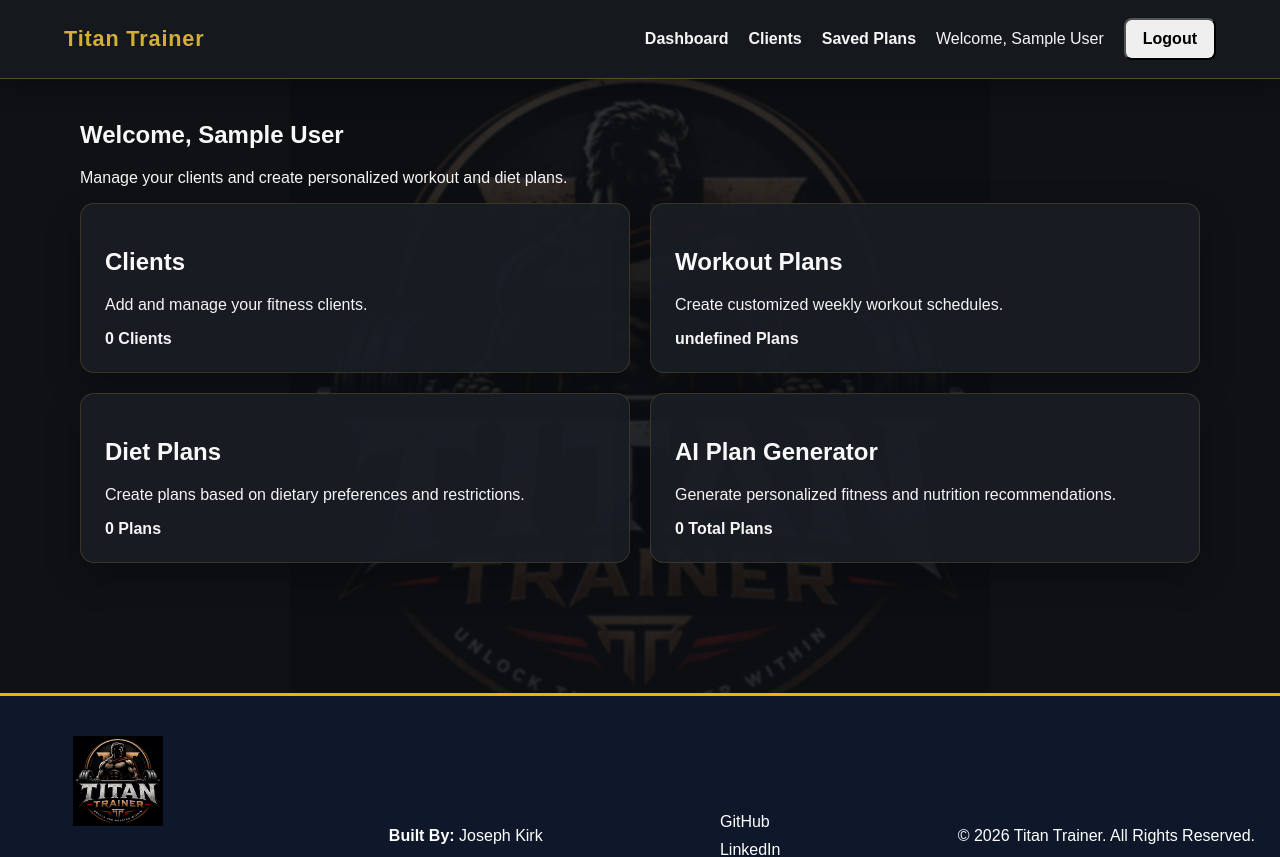
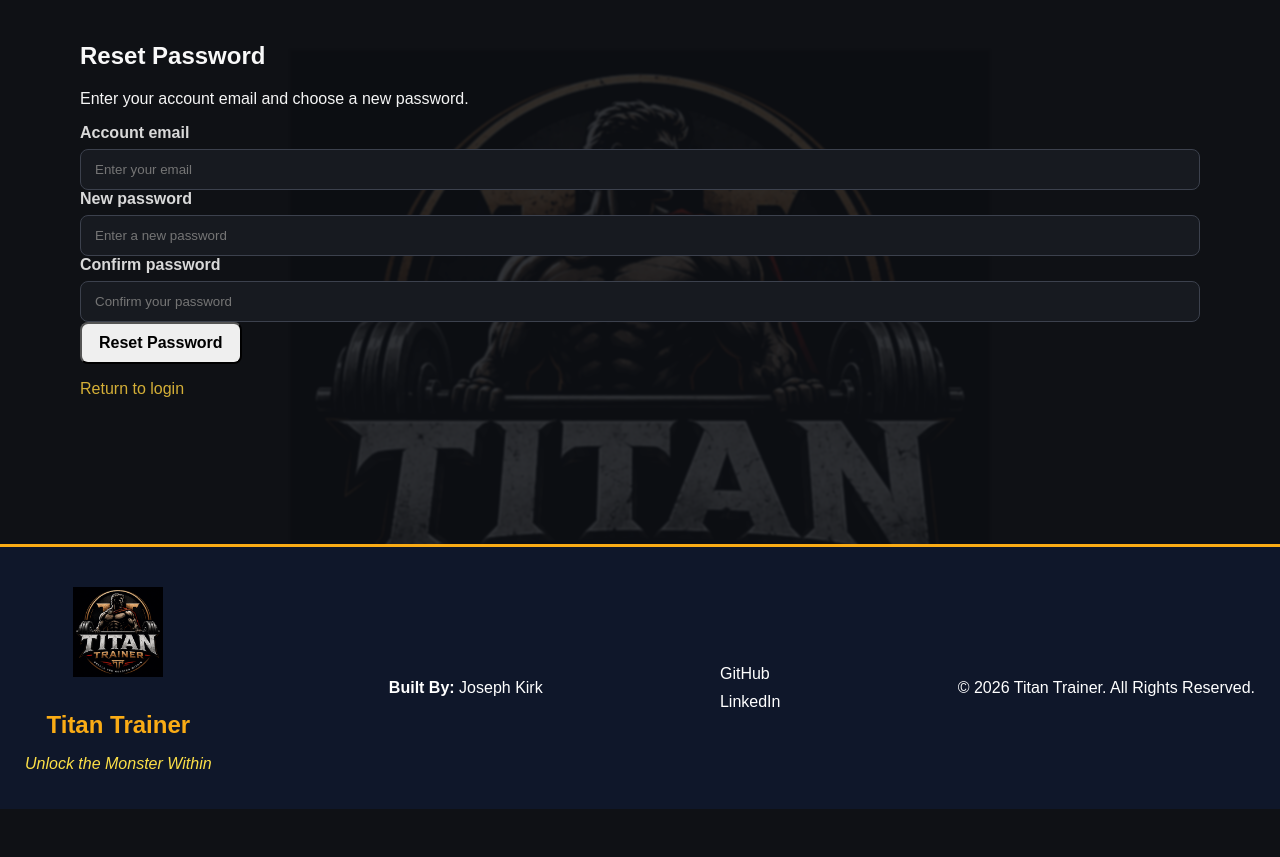
Before and after one commit to josephkirk007-spec/FitnessApp, a React (Vite) app in the folder fitcoach-ai/client/: page /forgot-password in a window 1280 px wide. Before the commit this address led to /dashboard. Shown: the top 857 px of the page. After the commit the page ends 809 px from the top, so only its background shows below. Built offline with nearby package versions, Linux system fonts and the light colour scheme; sample sign-in values are in the browser's storage.

Commit message:
Add Forgot Password Page

```diff
--- a/fitcoach-ai/client/src/App.jsx
+++ b/fitcoach-ai/client/src/App.jsx
@@ -12,12 +12,12 @@
 import SavedPlans from "./pages/SavedPlans";
 import BackgroundLayout from "./components/BackgroundLayout";
 import Footer from "./components/Footer";
+import ForgotPassword from "./pages/ForgotPassword";
 
 function App() {
   const{ user } = useAuth();
 
   return (
-        <BrowserRouter>
          <BackgroundLayout>
           <Routes>
             <Route path="/"
@@ -30,6 +30,8 @@
             <Route path="/register" element={<Register />} />
 
             <Route path="/login" element={<Login />} />
+
+            <Route path="/forgot-password" element={<ForgotPassword />} />
 
             <Route element={<ProtectedRoute />}>
               <Route path="/dashboard" element={<Dashboard />} />
@@ -45,7 +47,6 @@
           </Routes>
           <Footer />
         </BackgroundLayout>
-      </BrowserRouter>
   );
 }
 
--- /dev/null
+++ b/fitcoach-ai/client/src/components/DietPlanCard.jsx
@@ -0,0 +1,39 @@
+function DietPlanCard({ plan }) {
+  return (
+    <article className="plan-card">
+      <h2>{plan.title}</h2>
+
+      <p>
+        <strong>Client:</strong>{" "}
+        {plan.client?.name || "Unknown client"}
+      </p>
+
+      <p>
+        <strong>Daily calories:</strong>{" "}
+        {plan.dailyCalories}
+      </p>
+
+      <p>
+        <strong>Protein:</strong>{" "}
+        {plan.protein} g
+      </p>
+
+      <p>
+        <strong>Carbohydrates:</strong>{" "}
+        {plan.carbs} g
+      </p>
+
+      <p>
+        <strong>Fat:</strong>{" "}
+        {plan.fat} g
+      </p>
+
+      <p>
+        <strong>Diet preference:</strong>{" "}
+        {plan.dietPreference}
+      </p>
+    </article>
+  );
+}
+
+export default DietPlanCard;
--- a/fitcoach-ai/client/src/context/AuthContext.jsx
+++ b/fitcoach-ai/client/src/context/AuthContext.jsx
@@ -1,8 +1,11 @@
 import { createContext, useContext, useState } from "react";
+import { useNavigate } from "react-router-dom";
 
 const AuthContext = createContext();
 
 export function AuthProvider({ children }) {
+    const navigate = useNavigate();
+
     const [user, setUser] = useState(() => {
         const savedUser = localStorage.getItem("user");
 
@@ -17,7 +20,7 @@
     const logout = () => {
         localStorage.removeItem("user");
         setUser(null);
-        Navigate("/login");
+        navigate("/login");
     };
 
     return (
--- a/fitcoach-ai/client/src/index.css
+++ b/fitcoach-ai/client/src/index.css
@@ -345,3 +345,49 @@
     flex-direction: column;
   }
 }
+
+.forgot-password {
+  margin: 12px 0;
+  text-align: right;
+}
+
+.forgot-password a {
+  color: #facc15;
+  text-decoration: none;
+}
+
+.forgot-password a:hover {
+  text-decoration: underline;
+}
+
+.success-message {
+  padding: 12px;
+  margin: 12px 0;
+  border: 1px solid #22c55e;
+  border-radius: 8px;
+  background: rgba(34, 197, 94, 0.15);
+  color: #dcfce7;
+}
+
+.error-message {
+  padding: 12px;
+  margin: 12px 0;
+  border: 1px solid #ef4444;
+  border-radius: 8px;
+  background: rgba(239, 68, 68, 0.15);
+}
+
+.clickable-card {
+  cursor: pointer;
+  transition: all 0.25s ease;
+}
+
+.clickable-card:hover {
+  transform: translateY(-6px);
+  border: 2px solid #facc15;
+  box-shadow: 0 10px 30px rgba(250, 204, 21, 0.35);
+}
+
+.clickable-card:active {
+  transform: scale(0.98);
+}
--- a/fitcoach-ai/client/src/main.jsx
+++ b/fitcoach-ai/client/src/main.jsx
@@ -3,11 +3,14 @@
 import './index.css'
 import App from './App.jsx'
 import { AuthProvider } from './context/AuthContext.jsx'
+import { BrowserRouter } from 'react-router-dom'
 
 createRoot(document.getElementById('root')).render(
   <StrictMode>
+    <BrowserRouter>
     <AuthProvider>
       <App />
     </AuthProvider>
+    </BrowserRouter>
   </StrictMode>,
 );
--- a/fitcoach-ai/client/src/pages/Dashboard.jsx
+++ b/fitcoach-ai/client/src/pages/Dashboard.jsx
@@ -3,18 +3,20 @@
 import { useAuth } from "../context/AuthContext";
 import api from "../services/api";
 import { captureOwnerStack } from "react";
+import { useNavigate } from "react-router-dom";
 
 function Dashboard() {
     const { user } = useAuth();
+    const navigate = useNavigate();
 
-    const [stats, useStats] = useState({
+    const [stats, setStats] = useState({
         clients: 0,
-        workoutPlan: 0,
+        workoutPlans: 0,
         dietPlans: 0,
     });
 
     const [loading, setLoading] = useState(true);
-    const [message, useMessage] = useState("");
+    const [message, setMessage] = useState("");
 
     useEffect(() => {
       const fetchDashboardStats = async () => {
@@ -32,44 +34,87 @@
                 },
             };
 
-            const [
-                clientsResponse,
-                workoutResponse,
-                dietResponse
-            ] = await Promise.all([
+            const results = await Promise.allSettled([
                 api.get("/clients", config),
                 api.get("/workouts", config),
                 api.get("/diets", config),
             ]);
 
-            console.log("Clients response:", clientsResponse.data);
-            console.log("Workout response:", workoutResponse.data);
-            console.log("Diet response:", dietResponse.data);
+            const [
+                clientsResult,
+                workoutResult,
+                dietResult
+            ] = results;
 
 
-            const clientsData = Array.isArray(clientsResponse.data)
-                ? clientsResponse.data.length
-                : clientsResponse.data.clients || [];
 
-            const workoutData = Array.isArray(workoutResponse.data)
-                ? workoutResponse.data.length
-                : workoutResponse.data.workoutPlans || [];
+            console.log("Clients Result:", clientsResult);
+            console.log("Workout Result:", workoutResult);
+            console.log("Diet Result:", dietResult);
 
-            const dietData = Array.isArray(dietResponse.data)
-                ? dietResponse.data.length
-                : dietResponse.data.dietPlans || [];
+            const clientsResponse =
+              clientsResult.status === "fulfilled"
+               ? clientsResult.value.data
+               : [];
+
+            const workoutResponse =
+              workoutResult.status === "fulfilled"
+               ? workoutResult.value.data
+               : [];
+
+            const dietResponse =
+             dietResult.status === "fulfilled"
+              ? dietResult.value.data
+              : [];
+
+
+            const clients = Array.isArray(clientsResponse)
+                ? clientsResponse
+                : clientsResponse?.clients || [];
+
+            const workoutPlans = Array.isArray(workoutResponse)
+                ? workoutResponse
+                : workoutResponse?.workoutPlans ||
+                  workoutResponse?.plans || [];
+
+            const dietPlans = Array.isArray(dietResponse)
+                ? dietResponse
+                : dietResponse?.dietPlans ||
+                  dietResponse?.plans || [];
 
           setStats ({
-            clients: clientsData.length,
-            workoutPlans: workoutData.length,
-            dietPlans: dietData.length,
+            clients: clients.length,
+            workoutPlans: workoutPlans.length,
+            dietPlans: dietPlans.length,
           });
+
+          const failedRequests = results.filter(
+            (result) => result.status === "rejected"
+          );
+
+          if(failedRequests.length > 0) {
+            console.error(
+                "Failed Dashboard Requests:",
+                failedRequests
+            );
+
+            setMessage(
+                `${failedRequests.length} dashboard request(s) failed. Check the browser console.`
+            );
+          } else {
+            setMessage("");
+          }
         } catch(error) {
             console.error("Dashboard stats error", error);
+            console.error("Status:", error.response?.status);
+            console.error("Server Response:", error.response?.data);
+            console.error("Request URL:", error.config?.url);
 
             setMessage(
                 error.response?.data?.message ||
-                "Unable to load dashboard statistics"
+                `Unable to load dashboard statistics ${error.response?.status
+                 ? `(${error.response.status})`: " "
+            }`
             );
         } finally {
             setLoading(false);
@@ -98,26 +143,30 @@
             )}
 
             <section className="dashboard-grid">
-                <article className="dashboard-card">
+                <article className="dashboard-card clickable card"
+                 onClick={() => navigate("/clients")}>
                     <h2> Clients </h2>
                     <p> Add and manage your fitness clients. </p>
                     <strong>{loading ? "Loading...": `${stats.clients} Clients`} </strong>
                 </article>
 
-                <article className="dashboard-card">
+                <article className="dashboard-card clickable card"
+                 onClick={() => navigate("/saved-plans?type=workout")}>
                     <h2> Workout Plans </h2>
                     <p> Create customized weekly workout schedules. </p>
                     <strong>{loading ? "Loading...": `${stats.workoutPlans} Plans`} </strong>
                 </article>
 
-                <article className="dashboard-card">
+                <article className="dashboard-card clickable card"
+                 onClick={() => navigate("/saved-plans?type=diet")}>
                     <h2> Diet Plans </h2>
                     <p> Create plans based on dietary preferences and restrictions. </p>
                     <strong>{loading ? "Loading...": `${stats.dietPlans} Plans`} </strong>
                 </article>
 
-                <article className="dashboard-card">
-                    <h2> AI Plan Generator </h2>
+                <article className="dashboard-card clickable card"
+                 onClick={() => navigate("/clients")}>
+                    <h2>  Total Plans </h2>
                     <p> Generate personalized fitness and nutrition recommendations. </p>
                     <strong>{Number(stats.workoutPlans || 0) + Number(stats.dietPlans || 0)}{" "} Total Plans </strong>
                 </article>
--- /dev/null
+++ b/fitcoach-ai/client/src/pages/ForgotPassword.jsx
@@ -0,0 +1,183 @@
+import { useState } from "react";
+import { Link, useNavigate } from "react-router-dom";
+import api from "../services/api";
+
+function ForgotPassword() {
+  const navigate = useNavigate();
+
+  const [formData, setFormData] = useState({
+    email: "",
+    newPassword: "",
+    confirmPassword: "",
+  });
+
+  const [message, setMessage] = useState("");
+  const [isError, setIsError] = useState(false);
+  const [loading, setLoading] = useState(false);
+
+  const handleChange = (event) => {
+    const { name, value } = event.target;
+
+    setFormData((currentData) => ({
+      ...currentData,
+      [name]: value,
+    }));
+  };
+
+  const handleSubmit = async (event) => {
+    event.preventDefault();
+
+    setMessage("");
+    setIsError(false);
+
+    if (
+      !formData.email ||
+      !formData.newPassword ||
+      !formData.confirmPassword
+    ) {
+      setIsError(true);
+      setMessage("Please fill in every field.");
+      return;
+    }
+
+    if (formData.newPassword.length < 6) {
+      setIsError(true);
+      setMessage(
+        "Your new password must contain at least 6 characters."
+      );
+      return;
+    }
+
+    if (
+      formData.newPassword !==
+      formData.confirmPassword
+    ) {
+      setIsError(true);
+      setMessage("The passwords do not match.");
+      return;
+    }
+
+    try {
+      setLoading(true);
+
+      const response = await api.put(
+        "/auth/reset-password",
+        {
+          email: formData.email,
+          newPassword: formData.newPassword,
+          confirmPassword:
+            formData.confirmPassword,
+        }
+      );
+
+      setMessage(response.data.message);
+      setIsError(false);
+
+      setTimeout(() => {
+        navigate("/login");
+      }, 1500);
+    } catch (error) {
+      setIsError(true);
+      setMessage(
+        error.response?.data?.message ||
+          "Unable to reset your password."
+      );
+    } finally {
+      setLoading(false);
+    }
+  };
+
+  return (
+    <main className="auth-page">
+      <section className="auth-card">
+        <h1>Reset Password</h1>
+
+        <p>
+          Enter your account email and choose a new
+          password.
+        </p>
+
+        {message && (
+          <p
+            className={
+              isError
+                ? "error-message"
+                : "success-message"
+            }
+          >
+            {message}
+          </p>
+        )}
+
+        <form onSubmit={handleSubmit}>
+          <div className="form-group">
+            <label htmlFor="email">
+              Account email
+            </label>
+
+            <input
+              id="email"
+              name="email"
+              type="email"
+              value={formData.email}
+              onChange={handleChange}
+              placeholder="Enter your email"
+              autoComplete="email"
+              required
+            />
+          </div>
+
+          <div className="form-group">
+            <label htmlFor="newPassword">
+              New password
+            </label>
+
+            <input
+              id="newPassword"
+              name="newPassword"
+              type="password"
+              value={formData.newPassword}
+              onChange={handleChange}
+              placeholder="Enter a new password"
+              autoComplete="new-password"
+              minLength={6}
+              required
+            />
+          </div>
+
+          <div className="form-group">
+            <label htmlFor="confirmPassword">
+              Confirm password
+            </label>
+
+            <input
+              id="confirmPassword"
+              name="confirmPassword"
+              type="password"
+              value={formData.confirmPassword}
+              onChange={handleChange}
+              placeholder="Confirm your password"
+              autoComplete="new-password"
+              minLength={6}
+              required
+            />
+          </div>
+
+          <button type="submit" disabled={loading}>
+            {loading
+              ? "Resetting password..."
+              : "Reset Password"}
+          </button>
+        </form>
+
+        <p>
+          <Link to="/login">
+            Return to login
+          </Link>
+        </p>
+      </section>
+    </main>
+  );
+}
+
+export default ForgotPassword;
--- a/fitcoach-ai/client/src/pages/Login.jsx
+++ b/fitcoach-ai/client/src/pages/Login.jsx
@@ -106,6 +106,12 @@
                     <p>
                         Need an account? <Link to="/register"> Register </Link>
                     </p>
+
+                    <p className="forgot-password">
+                        <Link to="/forgot-password">
+                          Forgot your password
+                          </Link>
+                    </p>
                 </section>
             </main>
         );
--- a/fitcoach-ai/client/src/pages/SavedPlans.jsx
+++ b/fitcoach-ai/client/src/pages/SavedPlans.jsx
@@ -3,28 +3,61 @@
 import api from "../services/api.js";
 import Navbar from "../components/Navbar.jsx";
 import WorkoutPlanCard from "../components/WorkoutPlanCard.jsx";
+import DietPlanCard from "../components/DietPlanCard.jsx";
 import { useAuth } from "../context/AuthContext.jsx";
+import { useSearchParams } from "react-router-dom";
 
 function SavedPlans() {
   const { user } = useAuth();
+  const [searchParams] = useSearchParams();
+  const selectedType =
+    searchParams.get("type") === "diet"
+      ? "diet"
+      : "workout";
 
   const [plans, setPlans] = useState([]);
   const [loading, setLoading] = useState(true);
   const [message, setMessage] = useState("");
+  const [workoutPlans, setWorkoutPlans] = useState([]);
+  const [dietPlans, setDietPlans] = useState([]);
 
   useEffect(() => {
-    const fetchWorkoutPlans = async () => {
+    const fetchPlans = async () => {
+      if(!user?.token) return;
+
       try {
         setLoading(true);
         setMessage("");
 
-        const response = await api.get("/workouts", {
+        const config = {
           headers: {
             Authorization: `Bearer ${user.token}`,
           },
-        });
+        };
 
-        setPlans(response.data);
+        const [workoutResponse, dietResponse] =
+         await Promise.all([
+          api.get("/workouts", config),
+          api.get("/diets", config),
+         ]);
+
+         const workoutData = Array.isArray(
+          workoutResponse
+         )
+           ? workoutResponse
+           : workoutResponse.data?.workoutPlans ||
+           workoutResponse.data?.plans || [];
+
+        const dietData = Array.isArray(
+          dietResponse.data
+        )
+          ? dietResponse
+          : dietResponse.data?.dietPlans ||
+           dietResponse.data?.plans || [];
+
+        setWorkoutPlans(workoutData);
+        setDietPlans(dietData);
+
       } catch (error) {
         console.error("Fetch workout plans error:", error);
 
@@ -46,9 +79,9 @@
     };
 
     if (user?.token) {
-      fetchWorkoutPlans();
+      fetchPlans();
     }
-  }, [user]);
+  }, [user?.token]);
 
   const handleDeletePlan = async (planId) => {
     const confirmed = window.confirm(
@@ -126,6 +159,10 @@
   }
 };
 
+const plansToDisplay =
+  selectedType === "diet"
+    ? dietPlans
+    :workoutPlans;
 
   return (
     <>
@@ -152,7 +189,7 @@
           <p className="error-message">{message}</p>
         )}
 
-        {!loading && !message && plans.length === 0 && (
+        {!loading && !message && plansToDisplay.length === 0 && (
           <section className="empty-state">
             <h2>No saved workout plans yet</h2>
 
@@ -166,9 +203,19 @@
           </section>
         )}
 
-        {!loading && plans.length > 0 && (
+        {!loading && plansToDisplay.length > 0 && (
           <section className="plans-list">
-            {plans.map((plan) => (
+            {plansToDisplay.map((plan) =>
+              selectedType === "diet"
+                ? (
+                  <DietPlanCard
+                    key={plan._id}
+                    plan={plan}
+                    onDelete={handleDeletePlan}
+                    onUpdate={handleUpdatePlan}
+                    />
+                )
+                : (
                   <WorkoutPlanCard
                     key={plan._id}
                     plan={plan}
```
Also changed, not shown: 2 other files (tests, documents, lock files or other folders). Lines whose indentation alone changed are shown as unchanged.
